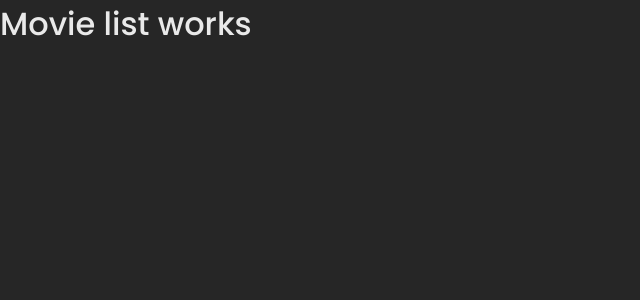
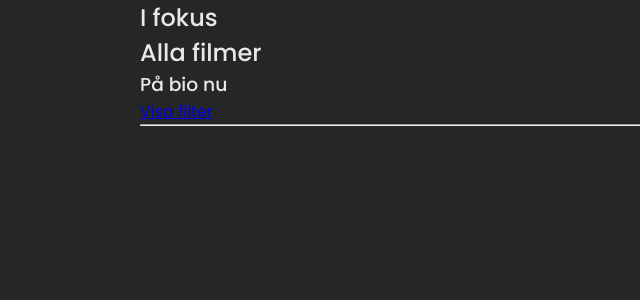
Before and after one commit to pernillafed/filmvisarna-cinema, a React (Create React App) app: page /movie-list in a window 1280 px wide. Shown: the top 300 px of the page, without its empty margins (0-640 px from the left). Built offline with nearby package versions, Linux system fonts and the light colour scheme; a web font is replaced by a local one.

Commit message:
Added headings and divs

```diff
--- a/src/pages/MovieList.jsx
+++ b/src/pages/MovieList.jsx
@@ -1,6 +1,18 @@
 function MovieList() {
     return (
-        <h1>Movie list works</h1>
+        <div className="container">
+            <div className="header">
+                <h2>I fokus</h2>
+            </div>
+            <div className="movie-list">
+                <h2>Alla filmer</h2>
+                <div className="filter-line">
+                    <h3>På bio nu</h3>
+                    <a href="#">Visa filter</a>
+                </div>
+                <hr />
+            </div>
+        </div>
     )
 }
 
```
